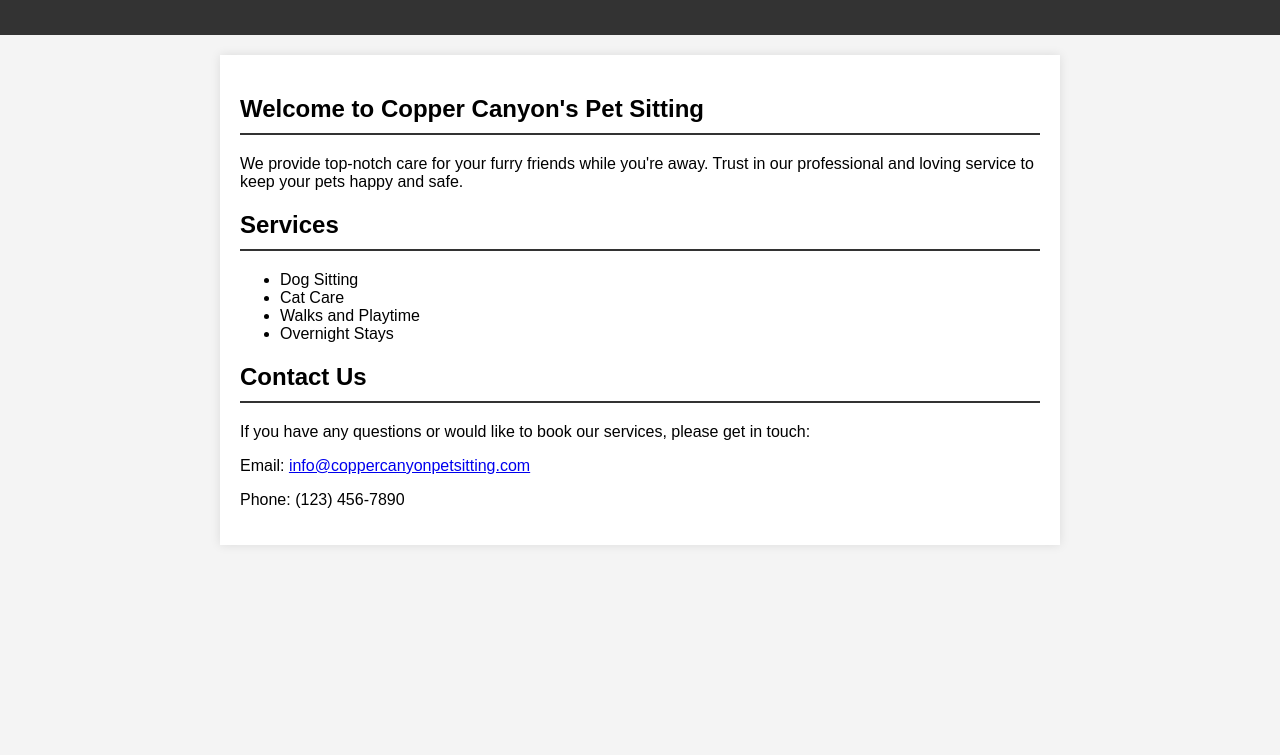
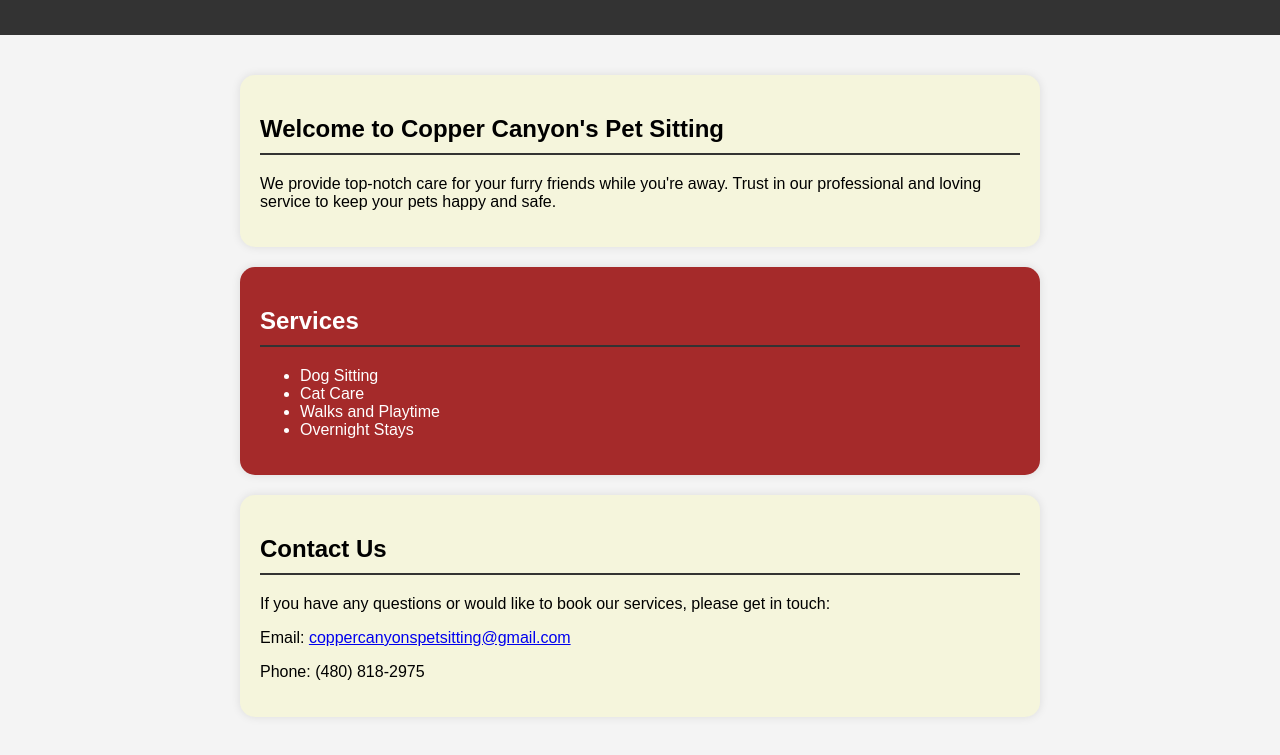
Before and after one commit to coppercanyonspetsitting/website, a plain HTML site: page index.html in a window 1280 px wide. Shown: the part 77-832 px from the top of the page. Before the commit the page ends 800 px from the top, so only its background shows below. Drawn offline with Linux system fonts and the light colour scheme.

Commit message:
Update index.html

```diff
--- a/index.html
+++ b/index.html
@@ -24,8 +24,19 @@
             max-width: 800px;
             margin: 20px auto;
             padding: 20px;
-            background-color: #fff;
+        }
+
+        .section {
+            background-color: beige;
+            border-radius: 15px;
+            padding: 20px;
+            margin-bottom: 20px;
             box-shadow: 0 0 10px rgba(0, 0, 0, 0.1);
+        }
+
+        .section:nth-child(even) {
+            background-color: brown;
+            color: #fff;
         }
 
         h2 {
@@ -42,9 +53,12 @@
     </header>
 
     <div class="container">
+        <div class="section">
             <h2>Welcome to Copper Canyon's Pet Sitting</h2>
             <p>We provide top-notch care for your furry friends while you're away. Trust in our professional and loving service to keep your pets happy and safe.</p>
+        </div>
 
+        <div class="section">
             <h2>Services</h2>
             <ul>
                 <li>Dog Sitting</li>
@@ -52,11 +66,14 @@
                 <li>Walks and Playtime</li>
                 <li>Overnight Stays</li>
             </ul>
+        </div>
 
+        <div class="section">
             <h2>Contact Us</h2>
             <p>If you have any questions or would like to book our services, please get in touch:</p>
-        <p>Email: <a href="mailto:info@coppercanyonpetsitting.com">info@coppercanyonpetsitting.com</a></p>
-        <p>Phone: (123) 456-7890</p>
+            <p>Email: <a href="mailto:coppercanyonspetsitting@gmail.com">coppercanyonspetsitting@gmail.com</a></p>
+            <p>Phone: (480) 818-2975</p>
+        </div>
     </div>
 </body>
 
```
Lines whose indentation alone changed are shown as unchanged.
